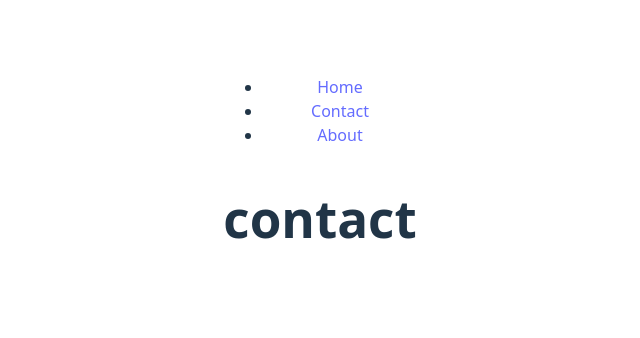
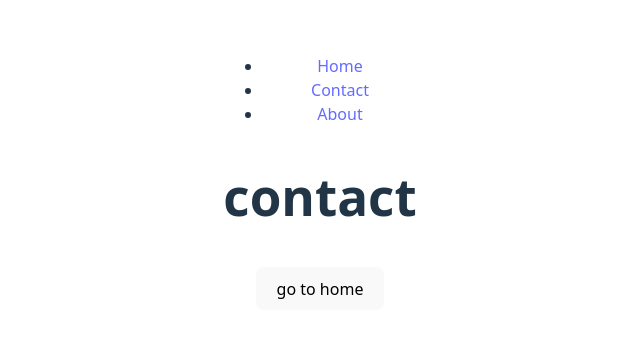
Before and after one commit to mdjiaul-hoque/firebase, a React (Vite) app: page /contact in a window 1280 px wide. Shown: the part 226-564 px from the top of the page, without its empty margins (320-960 px from the left). Built offline with nearby package versions, Linux system fonts and the light colour scheme.

Commit message:
Programatically route with useNavigate

```diff
--- a/src/pages/Contact.jsx
+++ b/src/pages/Contact.jsx
@@ -1,9 +1,18 @@
 import React from 'react';
+import { useNavigate } from 'react-router';
 
 const Contact = () => {
+
+    const navigate = useNavigate();
+
+    const handleGoToHome = ()=>{
+        navigate('/');
+    };
+
     return (
         <div>
             <h1>contact</h1>
+            <button onClick={handleGoToHome}>go to home</button>
         </div>
     );
 };
```
